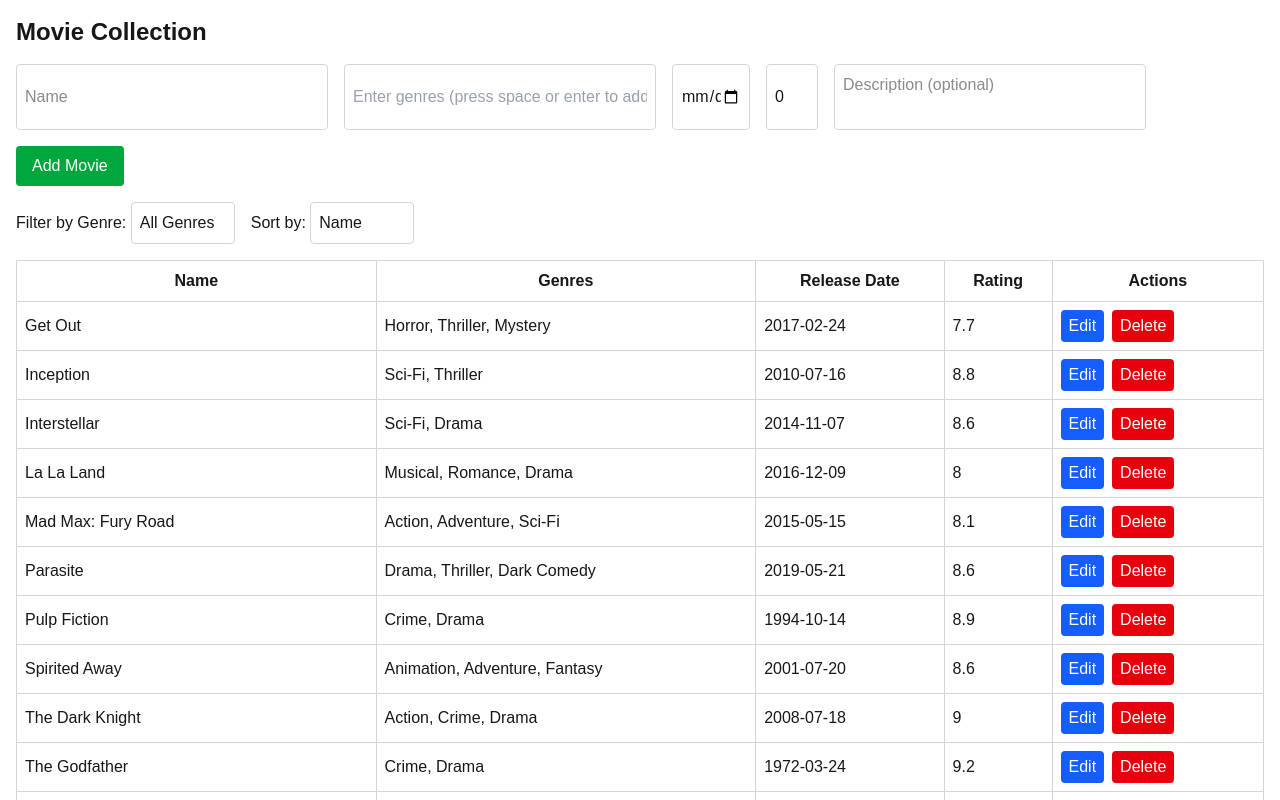
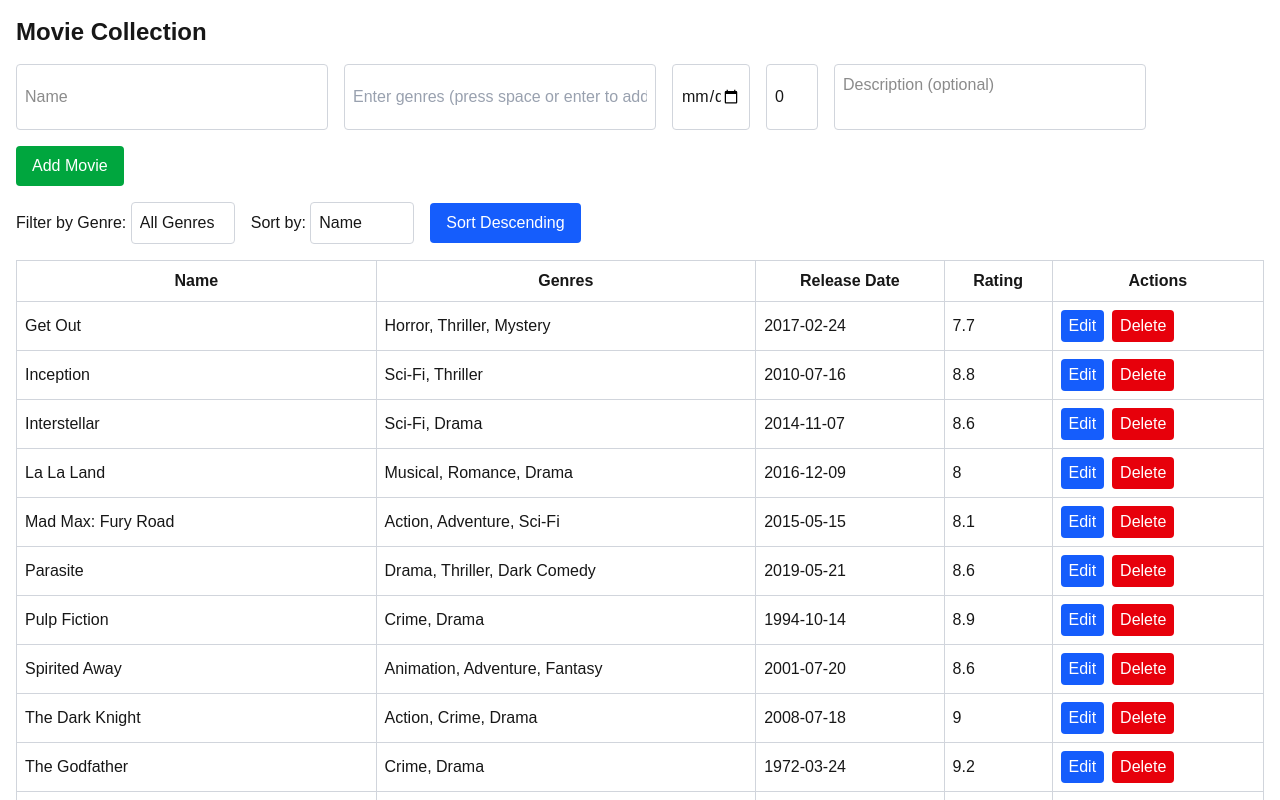
Before and after one commit to PaulHit/mpp, a Next.js app: page / in a window 1280 px wide. Shown: the top 800 px of the page. Built offline with nearby package versions, Linux system fonts and the light colour scheme.

Commit message:
ascending_descending sort

```diff
--- a/src/app/page.tsx
+++ b/src/app/page.tsx
@@ -13,6 +13,7 @@
 	const [sortKey, setSortKey] = useState<"name" | "releaseDate" | "rating">(
 		"name"
 	);
+	const [sortDirection, setSortDirection] = useState<"asc" | "desc">("asc"); // New state for sorting direction
 
 	const addMovie = (movie: Movie) => setMovies((prev) => [...prev, movie]);
 	const removeMovie = (id: string) =>
@@ -32,13 +33,15 @@
 	);
 
 	const sortedMovies = [...filteredMovies].sort((a, b) => {
-		if (sortKey === "name") return a.name.localeCompare(b.name);
+		let comparison = 0;
+		if (sortKey === "name") comparison = a.name.localeCompare(b.name);
 		if (sortKey === "releaseDate")
-			return (
-				new Date(a.releaseDate).getTime() - new Date(b.releaseDate).getTime()
-			);
-		if (sortKey === "rating") return b.rating - a.rating;
-		return 0;
+			comparison =
+				new Date(a.releaseDate).getTime() - new Date(b.releaseDate).getTime();
+		if (sortKey === "rating") comparison = a.rating - b.rating;
+
+		// Reverse the order if sortDirection is "desc"
+		return sortDirection === "asc" ? comparison : -comparison;
 	});
 
 	return (
@@ -69,6 +72,14 @@
 					<option value="releaseDate">Release Date</option>
 					<option value="rating">Rating</option>
 				</select>
+				<button
+					onClick={() =>
+						setSortDirection((prev) => (prev === "asc" ? "desc" : "asc"))
+					}
+					className="ml-4 bg-blue-600 text-white px-4 py-2 rounded hover:bg-blue-500"
+				>
+					{sortDirection === "asc" ? "Sort Descending" : "Sort Ascending"}
+				</button>
 			</div>
 			<table className="table-auto w-full border-collapse border border-gray-300">
 				<thead>
```
